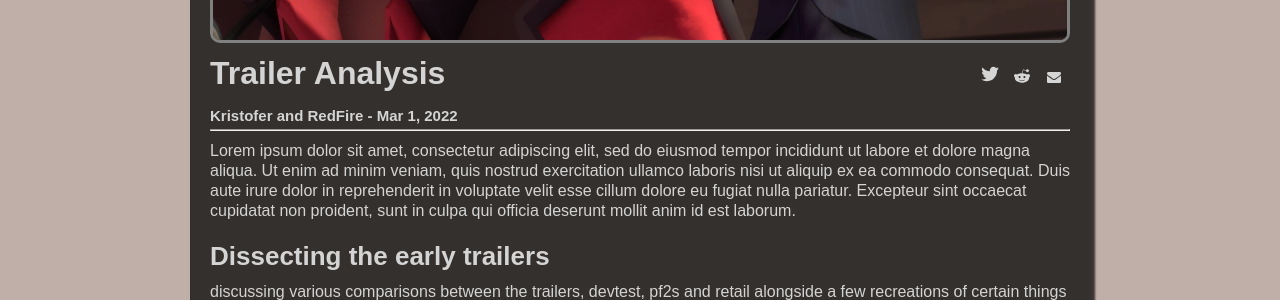
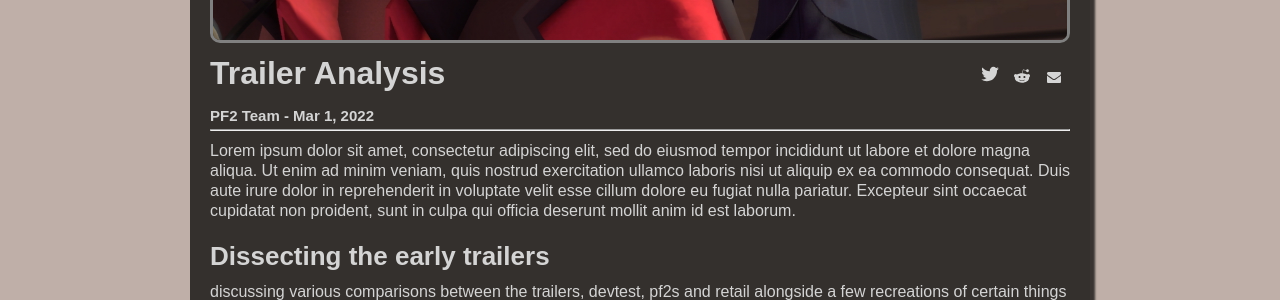
Before and after one commit to Pre-Fortress-2/PF2-Website, a Jekyll site: the page built from _posts/blog/2022-3-1-trailer-analysis.md, in a window 1280 px wide. Shown: the part 673-973 px from the top of the page. Built offline with Jekyll 4.4.1, drawn with Linux system fonts in a browser that asks for light colours.

Commit message:
updated blog credits

```diff
--- a/_posts/blog/2022-3-1-trailer-analysis.md
+++ b/_posts/blog/2022-3-1-trailer-analysis.md
@@ -4,7 +4,7 @@ subject: "Blog"
 title: "Trailer Analysis"
 date:   2022-03-01 00:13:00 -0500
 categories: blog
-author: Kristofer and RedFire
+author: PF2 Team
 description: "lorem ipsum"
 hidden: true
 image: /assets/blog/images/sb-spy.jpg
```
Also changed, not shown: _posts/blog/2022-3-1-understanding-armor.md (+1 -1 lines).
